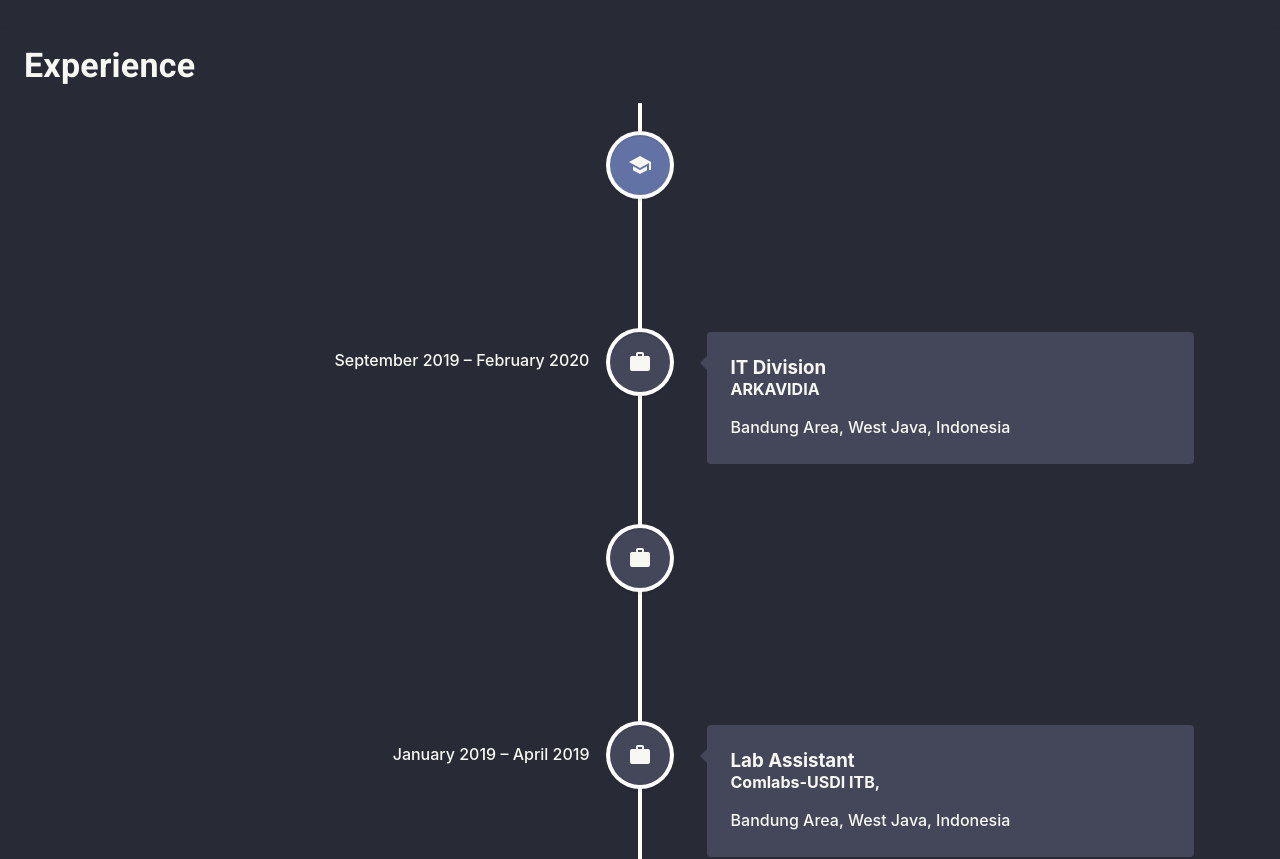
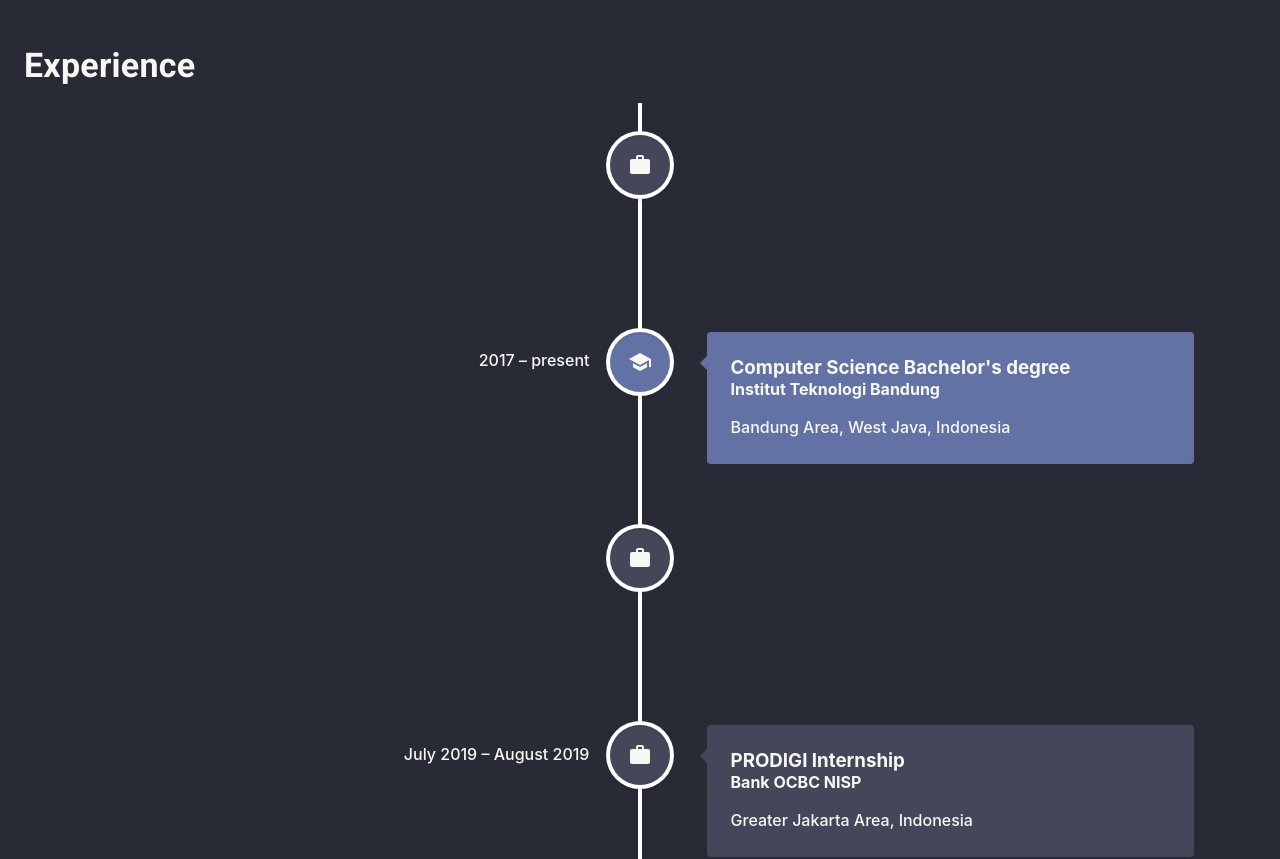
Before and after one commit to bmusuko/personal-web, a React (Create React App) app in the folder client/: page / in a window 1280 px wide. Shown: the part 1200-2059 px from the top of the page. Built offline with nearby package versions, Linux system fonts and the light colour scheme.

Commit message:
add gdp labs to experience

```diff
--- a/client/src/static/experience.js
+++ b/client/src/static/experience.js
@@ -1,5 +1,12 @@
 const experience =
 [
+    {
+        "title": "Software Developer Intern",
+        "company":"GDP Labs",
+        "location": "Greater Jakarta Area, Indonesia",
+        "date": "June 2020 – present",
+        "type" : "work"
+    },
     {
         "title": "Computer Science Bachelor's degree",
         "company":"Institut Teknologi Bandung",
```
